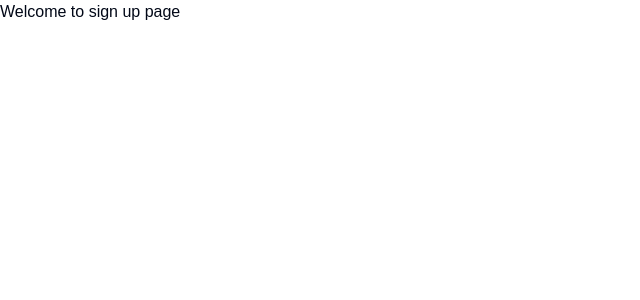
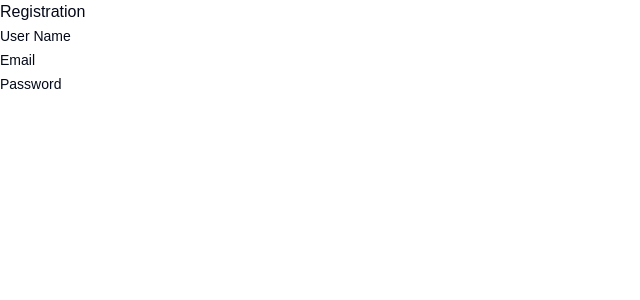
Before and after one commit to Kushal1715/Nextjs, a Next.js app in the folder authentication-and-middleware/: page /sign-up in a window 1280 px wide. Shown: the top 300 px of the page, without its empty margins (0-640 px from the left). Built offline with nearby package versions, Linux system fonts and the light colour scheme.

Commit message:
making userRegistration form controls utils

```diff
--- a/authentication-and-middleware/src/app/sign-up/page.js
+++ b/authentication-and-middleware/src/app/sign-up/page.js
@@ -1,9 +1,22 @@
 "use client";
 
+import { Label } from "@/components/ui/label";
 import React from "react";
+import { userRegistrationFormControls } from "../utils";
 
 const SignUp = () => {
-  return <div>Welcome to sign up page</div>;
+  return (
+    <div>
+      <h1>Registration</h1>
+      <form>
+        {userRegistrationFormControls.map((controlItem) => (
+          <div>
+            <Label>{controlItem.label}</Label>
+          </div>
+        ))}
+      </form>
+    </div>
+  );
 };
 
 export default SignUp;
--- /dev/null
+++ b/authentication-and-middleware/src/app/utils/index.js
@@ -0,0 +1,23 @@
+export const userRegistrationFormControls = [
+  {
+    name: "userName",
+    label: "User Name",
+    placeholder: "Please enter your user name",
+    componentType: "input",
+    type: "text",
+  },
+  {
+    name: "email",
+    label: "Email",
+    placeholder: "Please enter your email",
+    componentType: "input",
+    type: "email",
+  },
+  {
+    name: "password",
+    label: "Password",
+    placeholder: "Please enter your password",
+    componentType: "input",
+    type: "password",
+  },
+];
```
